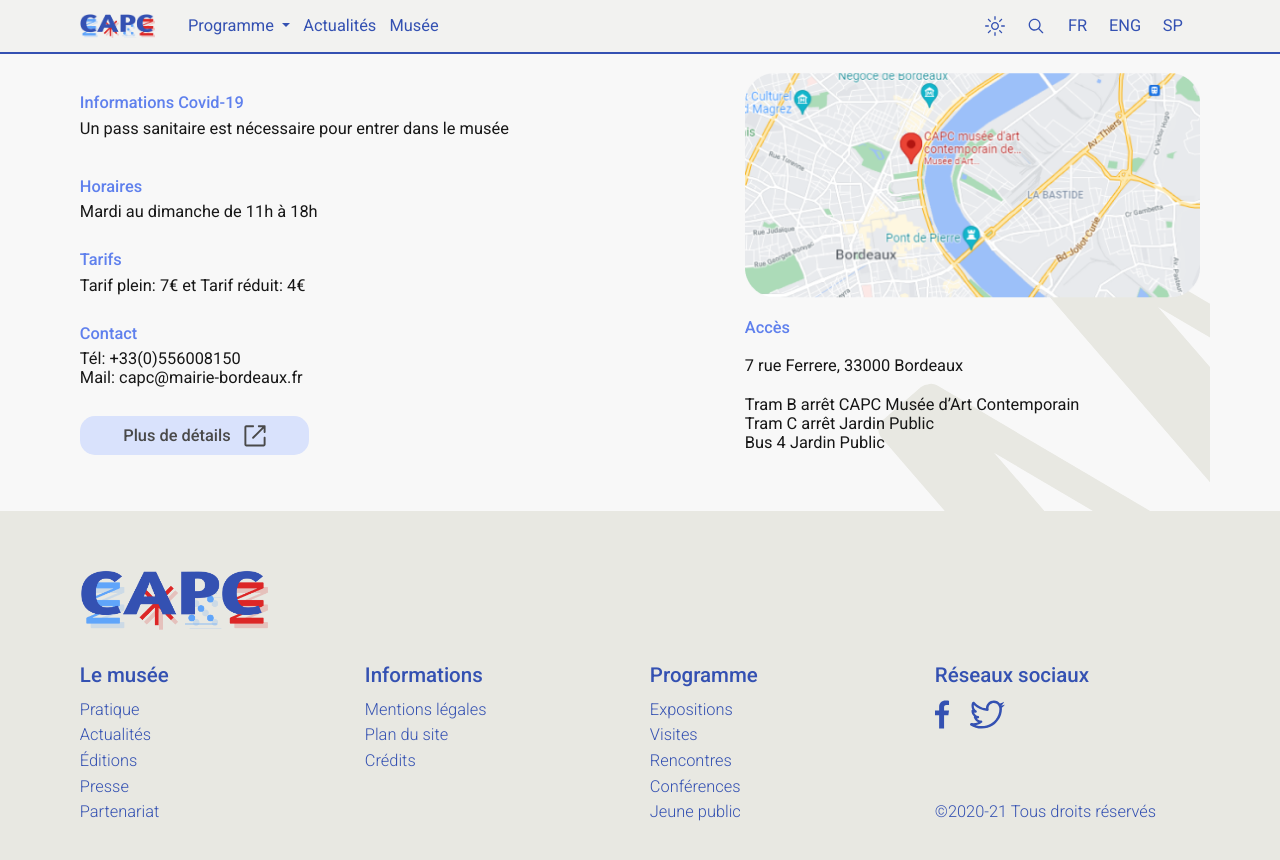
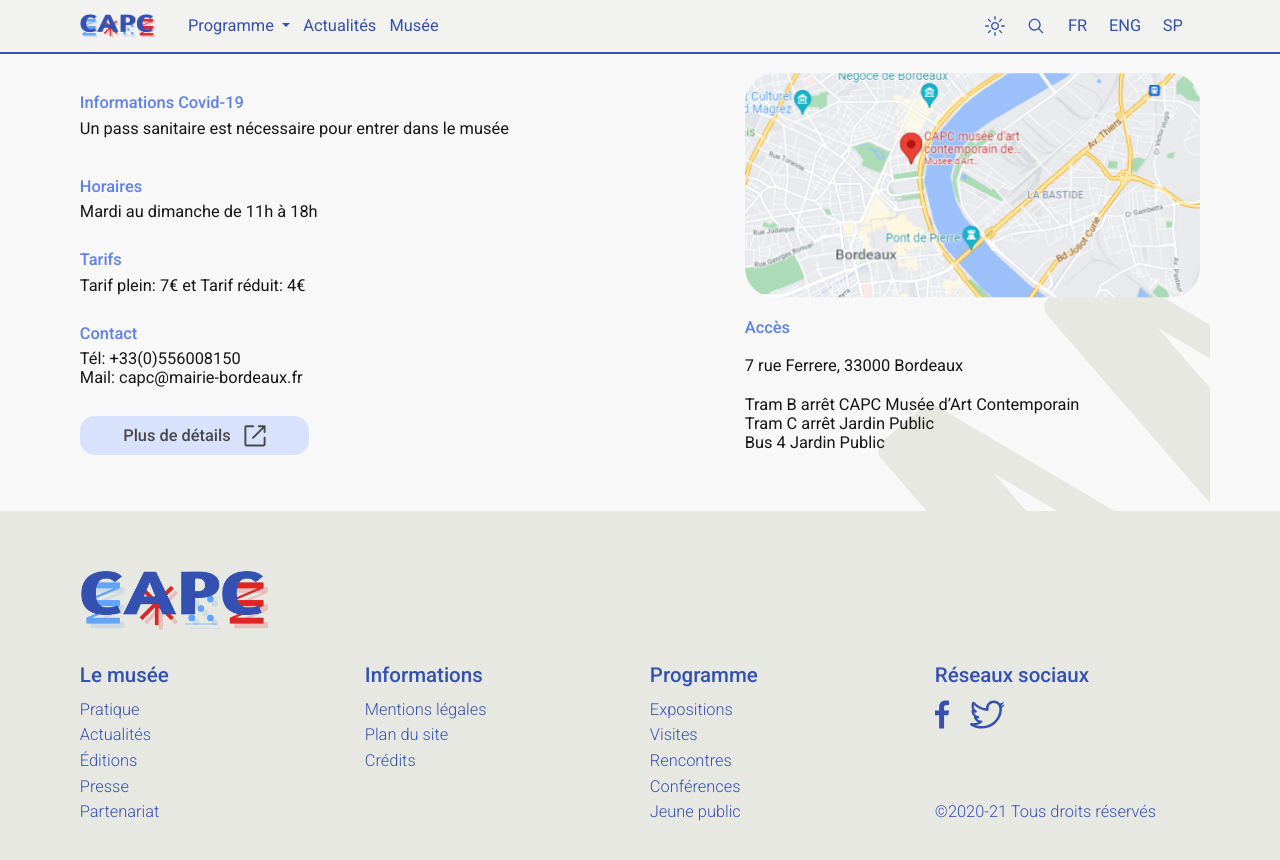
Before and after one commit to studio-beauvoir/jekyll-capc, a Jekyll site: the page built from _pages/index.html, in a window 1280 px wide and 900 px high, scrolled down 3854 px. Shown: the top 860 px of the window. Built offline with Jekyll 4.4.1, drawn with Linux system fonts in a browser that asks for light colours.

```diff
--- a/_includes/sections/info-patrick.html
+++ b/_includes/sections/info-patrick.html
@@ -1,6 +1,6 @@
 <section class="container-fluid" id="infoPatrick">
-    <div class="container">
-        <div class=" section-infos row justify-content-between mt-5 pb-5 position-relative">
+    <div class="container position-relative section-infos">
+        <div class="row justify-content-between mt-5 pb-5">
             {% include components/graphic_elements/infospatrick.html %}
             <h2 class="mt-5 text-s-1">Informations pratiques</h2>
             <div class="col-12 col-md-6 col-xl-6">
```
